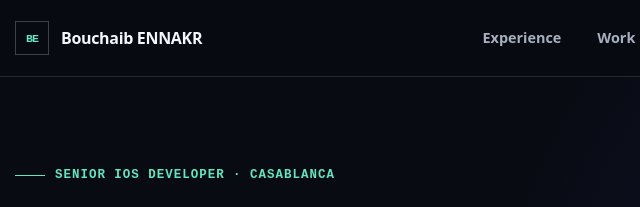
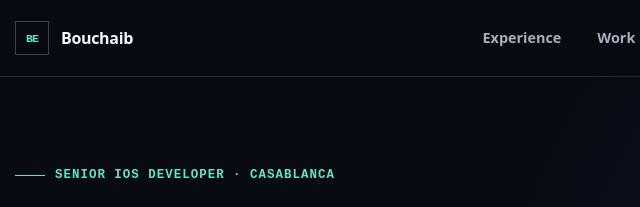
Before and after one commit to ennbou/portfolio, an Astro site: page / in a window 1280 px wide. Shown: the top 207 px of the page, 35-675 px from the left. Built offline with nearby package versions, Linux system fonts and the light colour scheme; Astro itself is replaced by a stand-in of ours.

Commit message:
Update portfolio branding by removing full name references and adjusting meta tags

```diff
--- a/src/layouts/Home.astro
+++ b/src/layouts/Home.astro
@@ -26,12 +26,12 @@ const socialImage = new URL(ogImage.src, Astro.site);
     <link rel="canonical" href={canonical} />
 
     <meta property="og:type" content="website" />
-    <meta property="og:site_name" content="Bouchaib ENNAKR" />
+    <meta property="og:site_name" content="Bouchaib" />
     <meta property="og:url" content={canonical} />
     <meta property="og:title" content={title} />
     <meta property="og:description" content={description} />
     <meta property="og:image" content={socialImage} />
-    <meta property="og:image:alt" content="Bouchaib ENNAKR — Senior iOS Developer" />
+    <meta property="og:image:alt" content="Bouchaib — Senior iOS Developer" />
 
     <meta name="twitter:card" content="summary_large_image" />
     <meta name="twitter:title" content={title} />
--- a/src/pages/index.astro
+++ b/src/pages/index.astro
@@ -121,14 +121,14 @@ const education = [
 ---
 
 <Home
-  title="Bouchaib ENNAKR — Senior iOS Developer"
+  title="Bouchaib — Senior iOS Developer"
   description="Senior iOS developer in Casablanca building reliable mobile products with Swift, UIKit, SwiftUI, React Native, and modern delivery practices."
 >
   <header class="site-header">
     <div class="shell nav-shell">
-      <a class="brand" href="#top" aria-label="Bouchaib ENNAKR, back to top">
+      <a class="brand" href="#top" aria-label="Bouchaib, back to top">
         <span class="brand-mark" aria-hidden="true">BE</span>
-        <span class="brand-name">Bouchaib ENNAKR</span>
+        <span class="brand-name">Bouchaib</span>
       </a>
       <nav aria-label="Primary navigation">
         <a href="#experience">Experience</a>
@@ -168,7 +168,7 @@ const education = [
           <span class="status"><i></i> Building now</span>
         </div>
         <div class="portrait-frame">
-          <Image src={avatar} alt="Illustrated portrait of Bouchaib ENNAKR" width={338} height={338} loading="eager" />
+          <Image src={avatar} alt="Illustrated portrait of Bouchaib" width={338} height={338} loading="eager" />
           <span class="portrait-tag">iOS</span>
         </div>
         <div class="profile-bottom">
@@ -308,7 +308,7 @@ const education = [
 
   <footer>
     <div class="shell footer-grid">
-      <p>© {new Date().getFullYear()} Bouchaib ENNAKR</p>
+      <p>© {new Date().getFullYear()} Bouchaib</p>
       <p>Casablanca, Morocco · English & French</p>
       <div>
         <a href="https://github.com/ENNBOU" target="_blank" rel="noreferrer">GitHub</a>
```
Also changed, not shown: README.md, public/favicon.svg.
